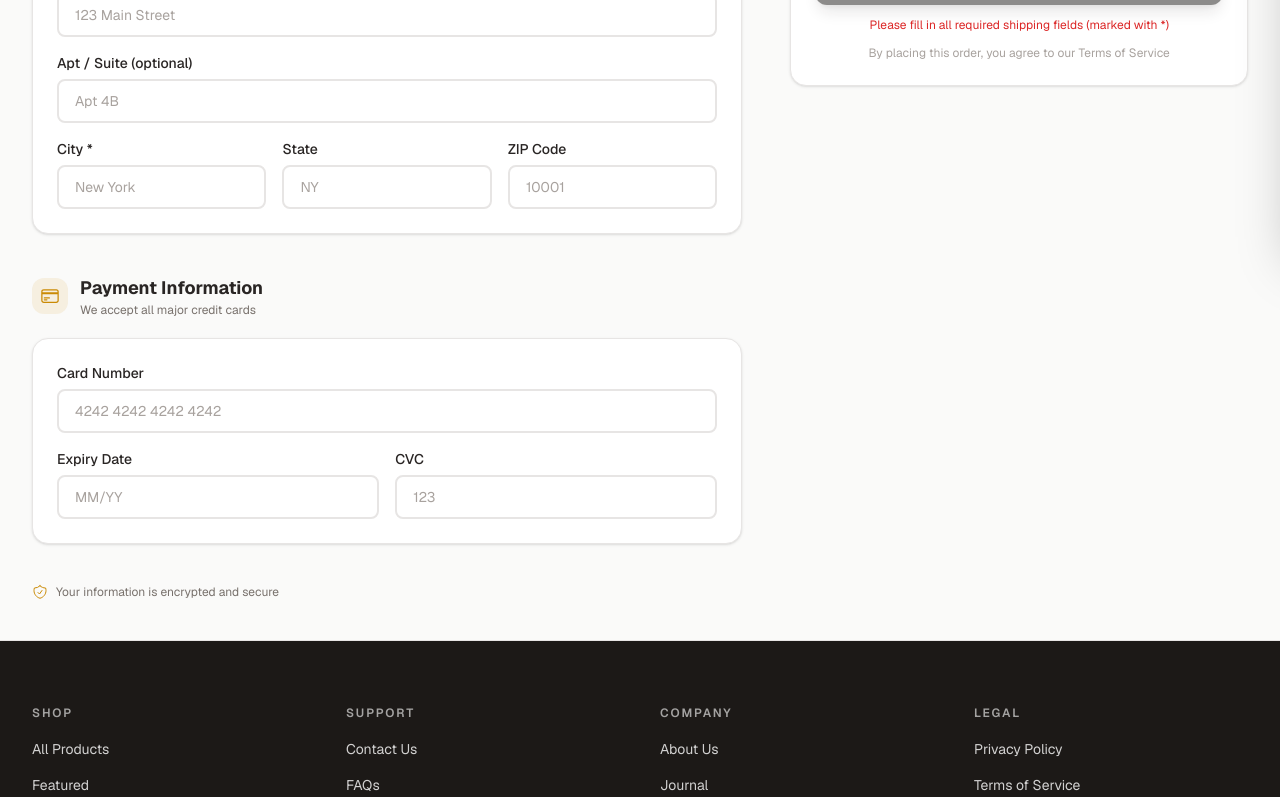
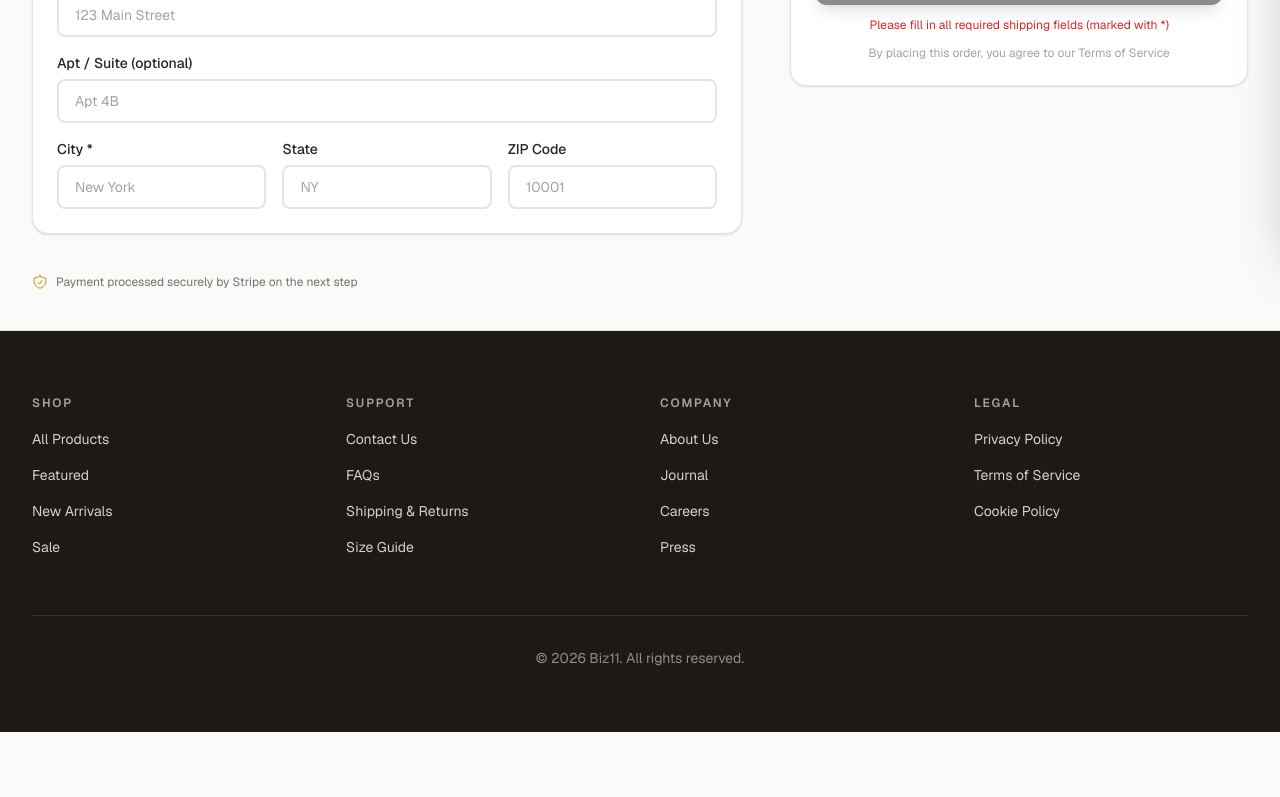
Before and after one commit to achyutkneupane/biz11-next-template, a Next.js app: page /checkout in a window 1280 px wide. Shown: the part 551-1348 px from the top of the page. After the commit the page ends 1283 px from the top, so only its background shows below. Built offline with nearby package versions, Linux system fonts and the light colour scheme; no server answers.

Commit message:
refactor: removes redundant payment form from checkout page
Payment is handled by Stripe PaymentElement on the next page.
Asking for card details on checkout is confusing and redundant.

```diff
--- a/src/app/(public)/checkout/_PaymentForm.tsx
+++ /dev/null
@@ -1,25 +0,0 @@
-import { HiOutlineCreditCard } from "react-icons/hi2";
-import { Input } from "@biz11/components/ui/Input";
-
-export function _PaymentForm() {
-  return (
-    <section>
-      <div className="mb-5 flex items-center gap-3">
-        <div className="flex h-9 w-9 items-center justify-center rounded-xl bg-accent/10 text-accent">
-          <HiOutlineCreditCard className="h-5 w-5" />
-        </div>
-        <div>
-          <h2 className="text-lg font-bold text-foreground">Payment Information</h2>
-          <p className="text-xs text-muted">We accept all major credit cards</p>
-        </div>
-      </div>
-      <div className="space-y-4 rounded-2xl border border-border bg-surface p-6 shadow-sm">
-        <Input label="Card Number" placeholder="4242 4242 4242 4242" />
-        <div className="grid grid-cols-1 gap-4 sm:grid-cols-2">
-          <Input label="Expiry Date" placeholder="MM/YY" />
-          <Input label="CVC" placeholder="123" />
-        </div>
-      </div>
-    </section>
-  );
-}
--- a/src/app/(public)/checkout/page.tsx
+++ b/src/app/(public)/checkout/page.tsx
@@ -4,7 +4,6 @@ import { useState } from "react";
 import { HiOutlineShieldCheck } from "react-icons/hi2";
 import { Breadcrumbs } from "@biz11/components/ui/Breadcrumbs";
 import { _ShippingForm, type ShippingFormData } from "@biz11/app/(public)/checkout/_ShippingForm";
-import { _PaymentForm } from "@biz11/app/(public)/checkout/_PaymentForm";
 import { _OrderSummary } from "@biz11/app/(public)/checkout/_OrderSummary";
 
 export default function CheckoutPage() {
@@ -36,10 +35,9 @@ export default function CheckoutPage() {
       <div className="grid grid-cols-1 gap-12 lg:grid-cols-5">
         <div className="space-y-10 lg:col-span-3">
           <_ShippingForm data={shipping} onChange={setShipping} />
-          <_PaymentForm />
           <div className="flex items-center gap-2 text-xs text-muted">
             <HiOutlineShieldCheck className="h-4 w-4 text-accent" />
-            Your information is encrypted and secure
+            Payment processed securely by Stripe on the next step
           </div>
         </div>
 
```
